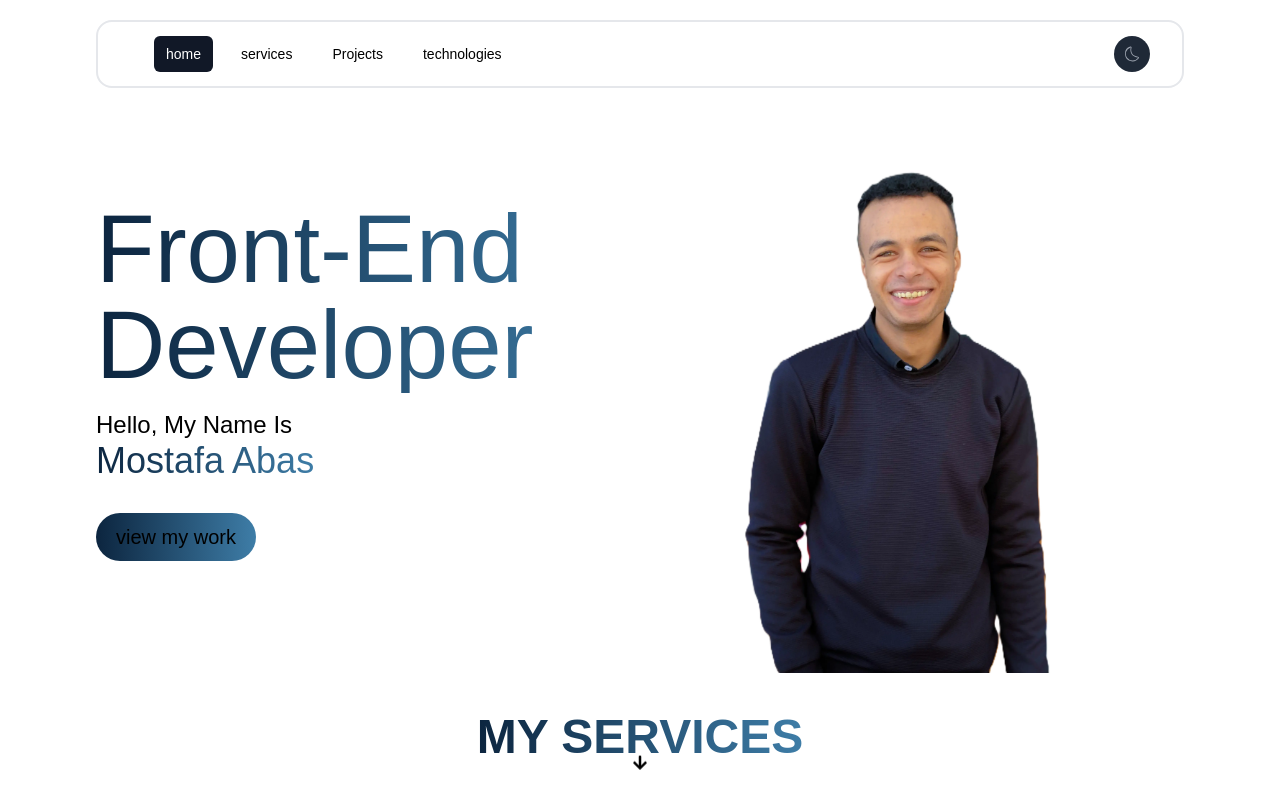
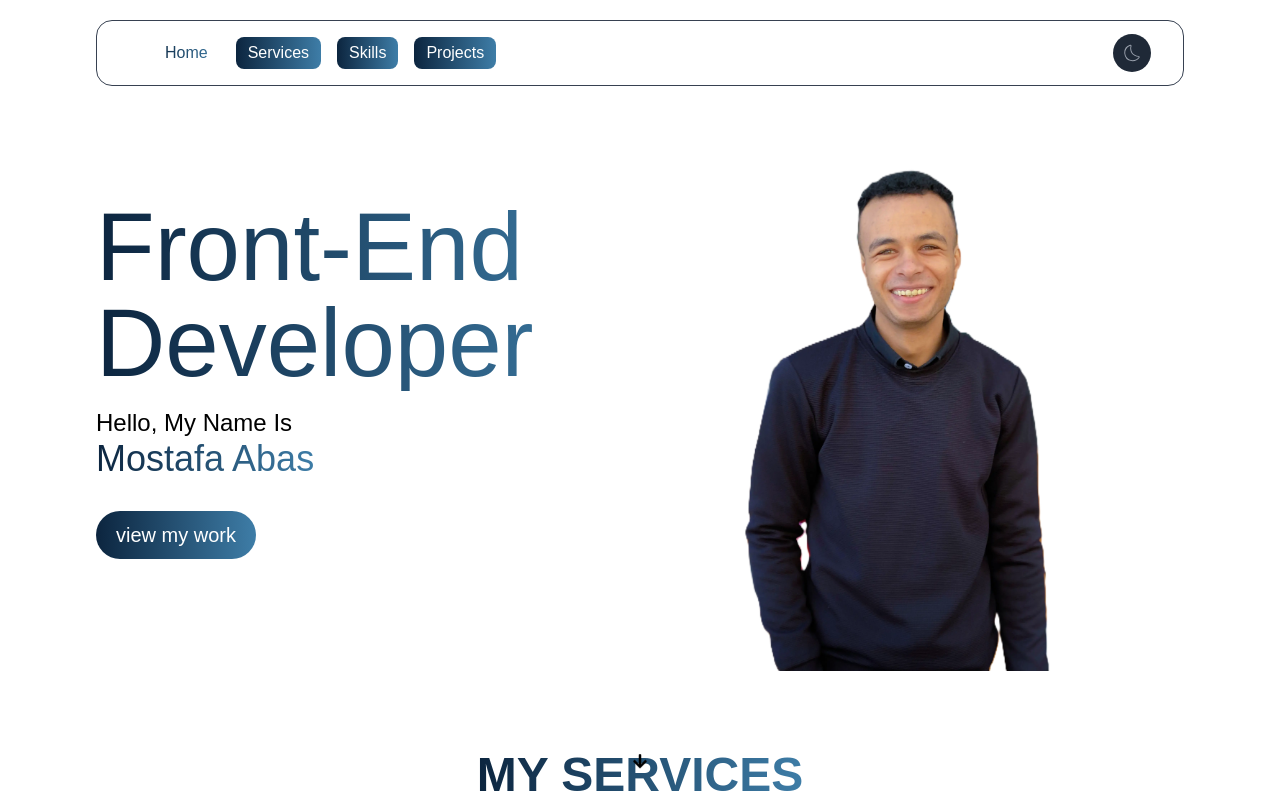
Before and after one commit to moustafa-abas/my-portfolio-next, a Next.js app: page / in a window 1280 px wide. Shown: the top 800 px of the page. Built offline with nearby package versions, Linux system fonts and the light colour scheme.

Commit message:
edit navbar colors and run links

```diff
--- a/src/app/components/Heading.jsx
+++ b/src/app/components/Heading.jsx
@@ -2,7 +2,7 @@ import React from 'react'
 
 const Heading = (data) => {
   return (
-    <h1 className="text-5xl gradient font-bold mx-auto mb-24 uppercase" data-aos="zoom-in ">
+    <h1 className="text-5xl gradient font-bold mx-auto text-center mb-24 uppercase pt-20" data-aos="zoom-in ">
     {data.name}
     </h1>
   )
--- a/src/app/components/Landing.js
+++ b/src/app/components/Landing.js
@@ -3,10 +3,10 @@ import React from "react";
 import me from "../assets/IMG-20240117-WA0090.webp";
 const Landing = () => {
   return (
-    <div className="flex  justify-between  capitalize items-center Container" id="home">
+    <div className="flex  justify-between  capitalize items-center Container pt-10 sm:pt-0 " id='home'>
       <main className="w-1/2 " data-aos='fade-right' >
         <hgroup>
-          <h1 className="gradient sm:text-8xl    text-xl ">
+          <h1 className="gradient sm:text-8xl   text-xl ">
             front-end developer
           </h1>
           <p className="sm:mt-4 mt-3 sm:text-2xl">
@@ -16,7 +16,7 @@ const Landing = () => {
             </span>
           </p>
         </hgroup>
-        <button className=" background rounded-3xl  sm:w-40 sm:h-12 sm:mt-8 w-32 h-8 mt-3 sm:text-xl ">
+        <button className=" background   rounded-3xl  sm:w-40 sm:h-12 sm:mt-8 w-32 h-8 mt-3 sm:text-xl ">
           <a href="" className=" ">
             view my work
           </a>
--- a/src/app/components/Nav.js
+++ b/src/app/components/Nav.js
@@ -1,67 +1,114 @@
-import React from 'react'
+import React, { useEffect } from "react";
 import { useTheme } from "next-themes";
 import { MdLightMode } from "react-icons/md";
 import { CiDark } from "react-icons/ci";
-import{useState}from'react'
+import { useState } from "react";
 const Nav = () => {
-  const {theme,setTheme}=useTheme()
-  const [openMenu,setOpenMenu]=useState(false)
+  const { theme, setTheme } = useTheme();
+  const [openMenu, setOpenMenu] = useState(false);
+  const [currentSection, setCurrentSection] = useState("home");
+
+  useEffect(() => {
+    const services = document.getElementById("services")?.offsetTop;
+    const projects = document.getElementById("projects")?.offsetTop;
+    const skills = document.getElementById("skills")?.offsetTop;
+    window.onscroll = function () {
+      if (window.scrollY >= projects - 200) {
+        setCurrentSection("projects");
+      } else if (window.scrollY >= skills - 200) {
+        setCurrentSection("skills");
+      } else if (window.scrollY >= services - 200) {
+        setCurrentSection("services");
+      } else {
+        setCurrentSection("home");
+      }
+    };
+  }, [window.scrollY]);
+
+  var sections = ["home", "services", "skills", "projects"];
+  console.log(currentSection);
 
   return (
-<nav className=" Container sticky z-10 top-0  ">
-
-  <div className="mx-auto  px-2 sm:px-6 lg:px-8 sm:border-2  rounded-2xl ">
+    <nav className="  sticky z-10 top-0 Container bg-background ">
+      <div className="mx-auto  px-2 sm:px-6 lg:px-8 sm:border border-gray-700  rounded-2xl  ">
         <div className="relative flex h-16 items-center justify-between">
           <div className="absolute inset-y-0 left-0 flex items-center sm:hidden">
-        <button type="button" className="  p-2 " aria-controls="mobile-menu" aria-expanded="false" onClick={()=>setOpenMenu(!openMenu)}>
-
-          <svg className="block size-6" fill="none" viewBox="0 0 24 24" strokeWidth={1.5} stroke="currentColor" aria-hidden="true" data-slot="icon">
-            <path strokeLinecap="round" strokeLinejoin="round" d="M3.75 6.75h16.5M3.75 12h16.5m-16.5 5.25h16.5" />
+            <button
+              type="button"
+              className="  p-2 "
+              aria-controls="mobile-menu"
+              aria-expanded="false"
+              onClick={() => setOpenMenu(!openMenu)}
+            >
+              <svg
+                className="block size-6"
+                fill="none"
+                viewBox="0 0 24 24"
+                strokeWidth={1.5}
+                stroke="currentColor"
+                aria-hidden="true"
+                data-slot="icon"
+              >
+                <path
+                  strokeLinecap="round"
+                  strokeLinejoin="round"
+                  d="M3.75 6.75h16.5M3.75 12h16.5m-16.5 5.25h16.5"
+                />
               </svg>
-
             </button>
           </div>
           <div className="flex flex-1 items-center justify-center sm:items-stretch sm:justify-start">
-
             <div className="hidden sm:ml-6 sm:block">
               <div className="flex space-x-4">
-            { /* Current: "bg-gray-900 text-white", Default: "text-gray-300 hover:bg-gray-700 hover:text-white" */ }
-            <a href="#projects" className="rounded-md bg-gray-900 px-3 py-2 text-sm font-medium text-white " aria-current="page">home</a>
-            <a href="#" className="rounded-md px-3 py-2 text-sm font-medium  hover:bg-gray-700 hover:text-white ">services</a>
-            <a href="#" className="rounded-md px-3 py-2 text-sm font-medium  hover:bg-gray-700 hover:text-white ">Projects</a>
-            <a href="#" className="rounded-md px-3 py-2 text-sm font-medium  hover:bg-gray-700 hover:text-white ">technologies</a>
+                {sections.map((section, index) => (
+                  <a
+                    key={index}
+                    href={`#${section}`}
+                    className={`rounded-lg  px-3 py-1  capitalize ${
+                      currentSection == section ? "gradient" : "background"
+                    } `}
+                  >
+                    {section}
+                  </a>
+                ))}
               </div>
             </div>
           </div>
           <div className="absolute inset-y-0 right-0 flex items-center pr-2 sm:static sm:inset-auto sm:ml-6 sm:pr-0">
-        <button type="button" className="  rounded-full  bg-gray-800 p-2 text-gray-400 hover:text-white" onClick={()=>setTheme(theme === 'dark' ? 'light' : 'dark')}>
-
-       {
-           theme==='dark'?
-           <MdLightMode size={20} />:
-        <CiDark size={20} />
-    }
-
+            <button
+              type="button"
+              className="  rounded-full  bg-gray-800 p-2 text-gray-400 hover:text-white"
+              onClick={() => setTheme(theme === "dark" ? "light" : "dark")}
+            >
+              {theme === "dark" ? (
+                <MdLightMode size={22} />
+              ) : (
+                <CiDark size={22} />
+              )}
             </button>
-
-
           </div>
         </div>
       </div>
-
-  {openMenu?
+      {openMenu ? (
         <div className="sm:hidden " id="mobile-menu">
-    <div className="space-y-1 px-2 pt-2 pb-3">
-      <a href="#" className="block rounded-md bg-gray-900 px-3 py-2 text-base font-medium text-white" aria-current="page">Dashboard</a>
-      <a href="#" className="block rounded-md px-3 py-2 text-base font-medium  hover:bg-gray-700 hover:text-white">Team</a>
-      <a href="#" className="block rounded-md px-3 py-2 text-base font-medium  hover:bg-gray-700 hover:text-white">Projects</a>
-      <a href="#" className="block rounded-md px-3 py-2 text-base font-medium  hover:bg-gray-700 hover:text-white">Calendar</a>
+          <div className="space-y- px-2 pt-2 pb-3 ">
+            {sections.map((section, index) => (
+              <a
+                key={index}
+                href={`#${section}`}
+                className={`block rounded-md bg-gray-90 ${
+                  currentSection == section ? "background" : "gradient"
+                }  px-3 py-2 text-base font-medium text-white`}
+                onClick={() => setOpenMenu(false)}
+              >
+                {section}
+              </a>
+            ))}
           </div>
         </div>
-  :null
-}
+      ) : null}
     </nav>
-  )
-}
+  );
+};
 
-export default Nav
+export default Nav;
--- a/src/app/components/Projects.jsx
+++ b/src/app/components/Projects.jsx
@@ -80,7 +80,7 @@ const Projects = () => {
       src: car,
       link: "https://car-rental-ashy.vercel.app/",
       name: "car rental",
-      title: "it Looks like landing page (not enter active).",
+      title: "it Looks like landing page ( Non-interactive).",
       tools: [
         "html",
         "css",
@@ -93,7 +93,7 @@ const Projects = () => {
       src: elipso,
       link: "https://elipso-project.vercel.app/",
       name: "elipso community",
-      title: "it Looks like landing page (not enter active).",
+      title: "it Looks like landing page (Non-interactive).",
       tools: [
         "html",
         "css",
@@ -106,7 +106,7 @@ const Projects = () => {
       src: resturant,
       link: "https://restaurant-kohl-tau.vercel.app/",
       name: "omani food",
-      title: "it Looks like landing page (not enter active).",
+      title: "it Looks like landing page (Non-interactive).",
       tools: [
         "html",
         "css",
@@ -138,14 +138,14 @@ const Projects = () => {
         );
   }, [filter]);
   return (
-    <main className="Container " id="projects">
+    <main className="Container section" id="projects">
       <Heading name="projects" />
       <section className="flex flex-wrap sm:justify-center gap-3 sm:gap-6 ">
         {filters.map((one, index) => (
           <button
             key={index}
             className={`capitalize ${
-              filter === `${one}` ? "" : "background text-white"
+              filter === `${one}` ? "" : "background "
             } px-4 py-1 rounded-2xl`}
             onClick={() => setFilter(one)}
           >
@@ -181,14 +181,14 @@ const Projects = () => {
             data-aos="fade-right"
             data-aos-delay="500"
           >
-            <h1 className="text-5xl gradient mx-auto">{project.name}</h1>
+            <h1 className="text-5xl gradient mx-auto sm:mx-0">{project.name}</h1>
             <p className="my-8 text-lg md:tracking-wider md:leading-7">
               {project.title}
             </p>
             <div className="flex  gap-2 md:gap-4 flex-wrap">
               {project.tools.map((one, index) => (
                 <span
-                  className="background px-4  rounded-2xl text-xl text-white"
+                  className="background px-4  rounded-2xl text-xl"
                   key={index}
                 >
                   {one}
--- a/src/app/components/Services.jsx
+++ b/src/app/components/Services.jsx
@@ -41,7 +41,7 @@ const items = [
 },
 ];
 return (
-<main className=" mt-10 Container " id="services">
+<main className="  Container section" id="services" >
 
     <Heading name='my services'/>
 
--- a/src/app/globals.css
+++ b/src/app/globals.css
@@ -25,6 +25,7 @@ width: fit-content;
 border-radius: 20px;
 }
 .background{
+  @apply text-white;
   background: var(--foreground);
 }
 .Container{
--- a/src/app/page.js
+++ b/src/app/page.js
@@ -24,7 +24,6 @@ export default function Home() {
 <Nav/>
 <Landing/>
 <Services/>
-
 <Skills/>
 <Projects/>
 <FaArrowDown className="animate-bounce sticky bottom-7 mx-auto  "/>
```
Lines whose indentation alone changed are shown as unchanged.
